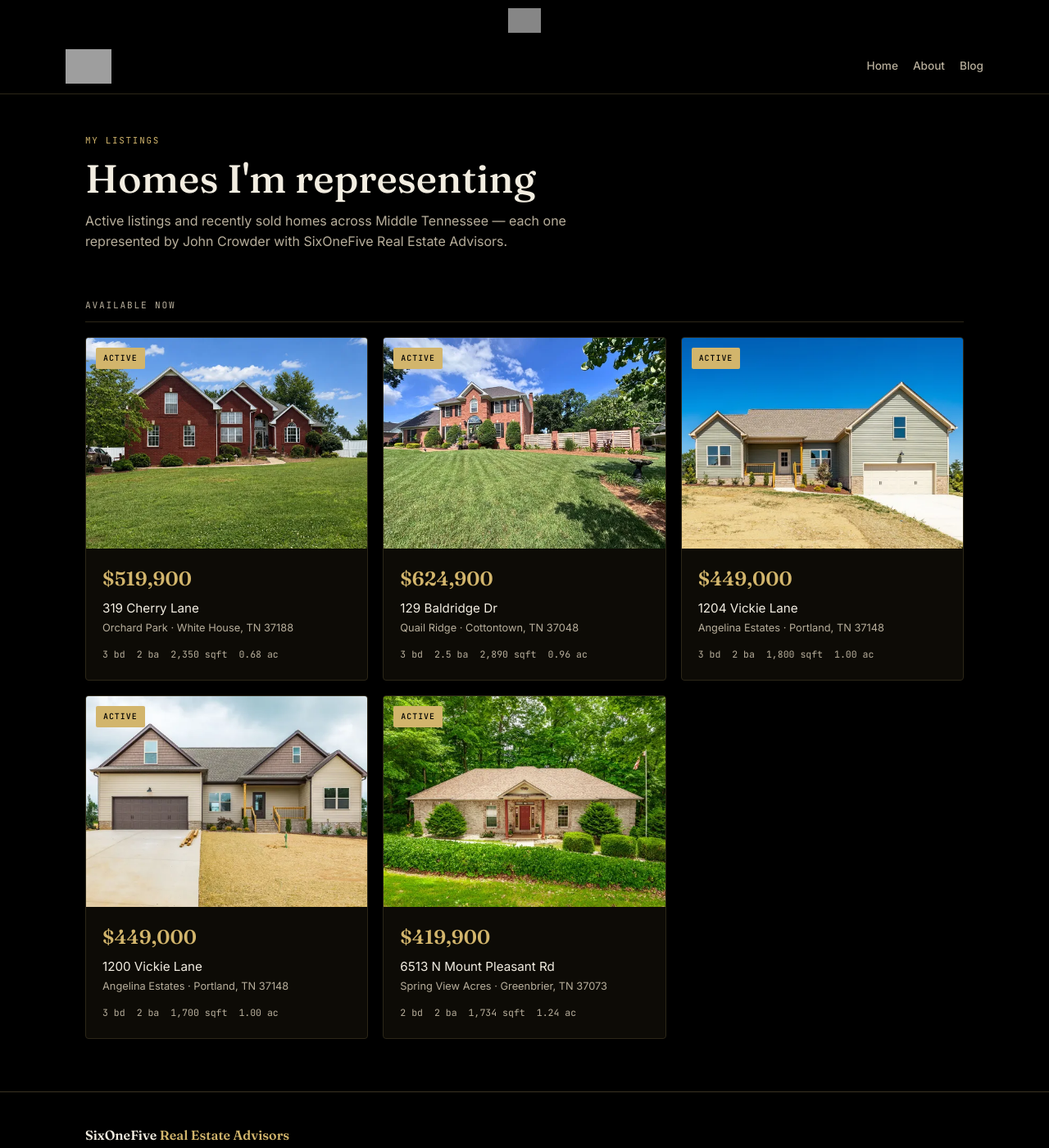
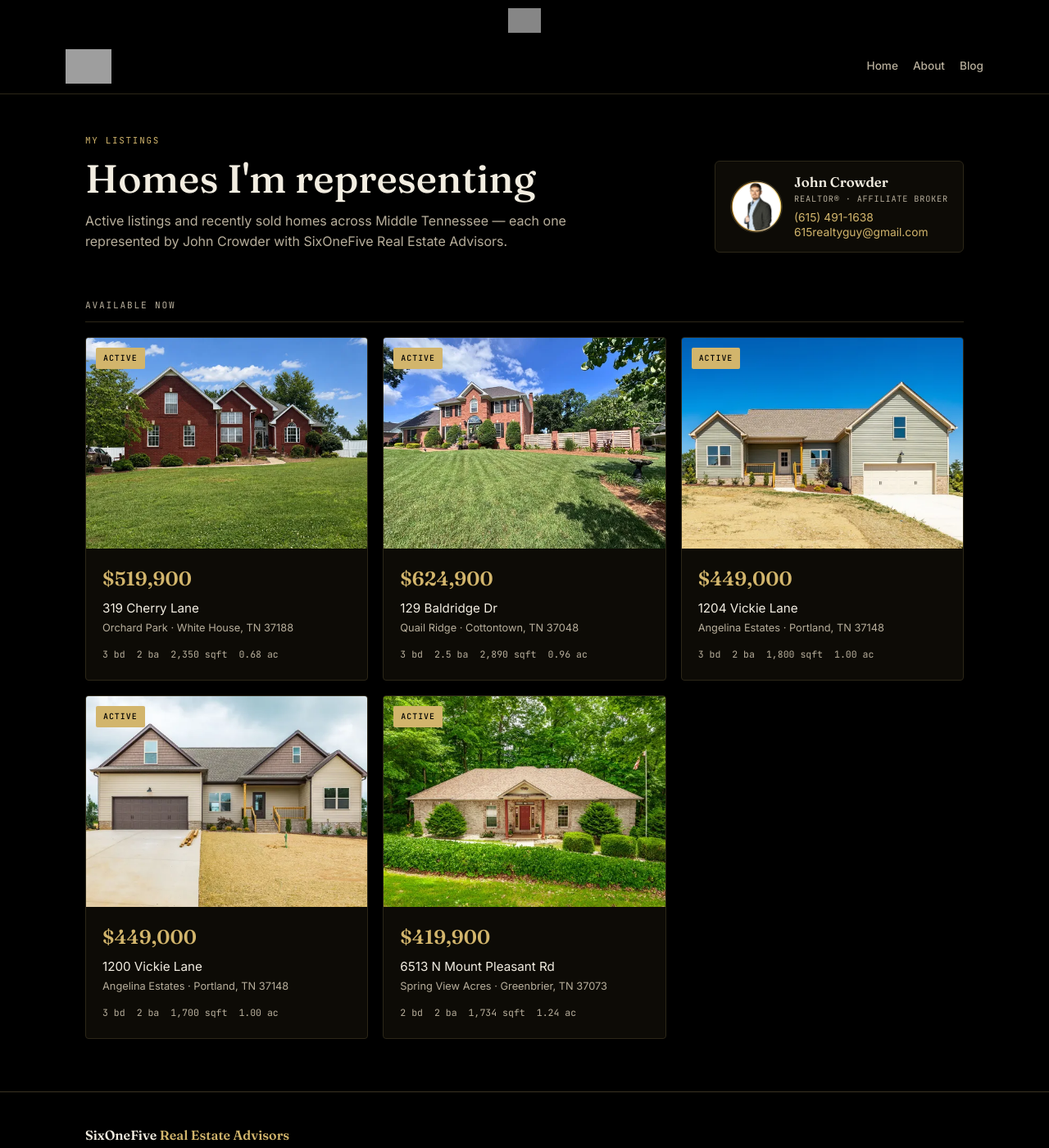
Before and after one commit to 615RealtyGuy/615RealtyGuy, a Jekyll site: the page built from listings.html, in a window 1280 px wide and 1400 px high. Shown: the whole window at 82% size. Built offline with Jekyll 4.4.1, drawn with Linux system fonts in a browser that asks for light colours; grey boxes are pictures that could not be loaded.

Commit message:
Add agent headshot + contact to listings index
Adds a John Crowder card (photo, title, phone, email) to the /listings/ header, mirroring the detail-page 'Listed by' styling. Brokerage number already in the footer for TREC.

Co-Authored-By: Claude Opus 4.8 <noreply@anthropic.com>

```diff
--- a/listings.html
+++ b/listings.html
@@ -38,6 +38,16 @@ description: "Active and recently sold listings represented by John Crowder, Six
   .page-head .eyebrow { font-family:'JetBrains Mono',monospace; font-size:0.68rem; letter-spacing:0.16em; text-transform:uppercase; color:var(--gold); margin-bottom:12px; }
   .page-head h1 { font-family:'Fraunces',serif; font-weight:500; font-size:clamp(2rem,4.6vw,3rem); line-height:1.1; }
   .page-head p { color:var(--cream-dim); margin-top:12px; max-width:60ch; }
+  .page-head-inner { display:flex; justify-content:space-between; align-items:flex-end; gap:28px; flex-wrap:wrap; }
+  .page-head-text { flex:1 1 360px; }
+  .agent-card { display:flex; align-items:center; gap:14px; background:var(--panel); border:1px solid var(--line-soft); border-radius:6px; padding:14px 18px; flex:0 0 auto; }
+  .agent-card img { width:64px; height:64px; border-radius:50%; object-fit:cover; border:1px solid var(--line); }
+  .agent-card .ac-info { display:flex; flex-direction:column; line-height:1.35; }
+  .agent-card .ac-info b { font-family:'Fraunces',serif; font-weight:600; font-size:1.05rem; color:var(--cream); }
+  .agent-card .ac-info span { font-family:'JetBrains Mono',monospace; font-size:0.64rem; letter-spacing:0.08em; text-transform:uppercase; color:var(--cream-dim); margin:2px 0 6px; }
+  .agent-card .ac-info a { font-size:0.86rem; color:var(--gold); }
+  .agent-card .ac-info a:hover { color:var(--gold-soft); }
+  @media (max-width:600px) { .agent-card { width:100%; } }
   .group-title { font-family:'JetBrains Mono',monospace; font-size:0.7rem; letter-spacing:0.16em; text-transform:uppercase; color:var(--cream-dim); margin:48px 0 18px; border-bottom:1px solid var(--line-soft); padding-bottom:10px; }
   .grid { display:grid; grid-template-columns:repeat(3,1fr); gap:18px; }
   .lcard { display:block; background:var(--panel); border:1px solid var(--line-soft); border-radius:4px; overflow:hidden; transition:border-color 0.15s ease; }
@@ -81,9 +91,22 @@ description: "Active and recently sold listings represented by John Crowder, Six
 
 <main class="wrap">
   <div class="page-head">
-    <div class="eyebrow">My listings</div>
-    <h1>Homes I'm representing</h1>
-    <p>Active listings and recently sold homes across Middle Tennessee — each one represented by John Crowder with SixOneFive Real Estate Advisors.</p>
+    <div class="page-head-inner">
+      <div class="page-head-text">
+        <div class="eyebrow">My listings</div>
+        <h1>Homes I'm representing</h1>
+        <p>Active listings and recently sold homes across Middle Tennessee — each one represented by John Crowder with SixOneFive Real Estate Advisors.</p>
+      </div>
+      <div class="agent-card">
+        <img src="/market_widget/Headshot.png" alt="John Crowder, Realtor and Affiliate Broker" loading="lazy" width="64" height="64">
+        <div class="ac-info">
+          <b>John Crowder</b>
+          <span>Realtor® · Affiliate Broker</span>
+          <a href="tel:6154911638">(615) 491-1638</a>
+          <a href="mailto:615realtyguy@gmail.com">615realtyguy@gmail.com</a>
+        </div>
+      </div>
+    </div>
   </div>
 
   {%- assign comingsoon = site.listings | where: "status", "coming_soon" | sort: "list_date" | reverse -%}
```
